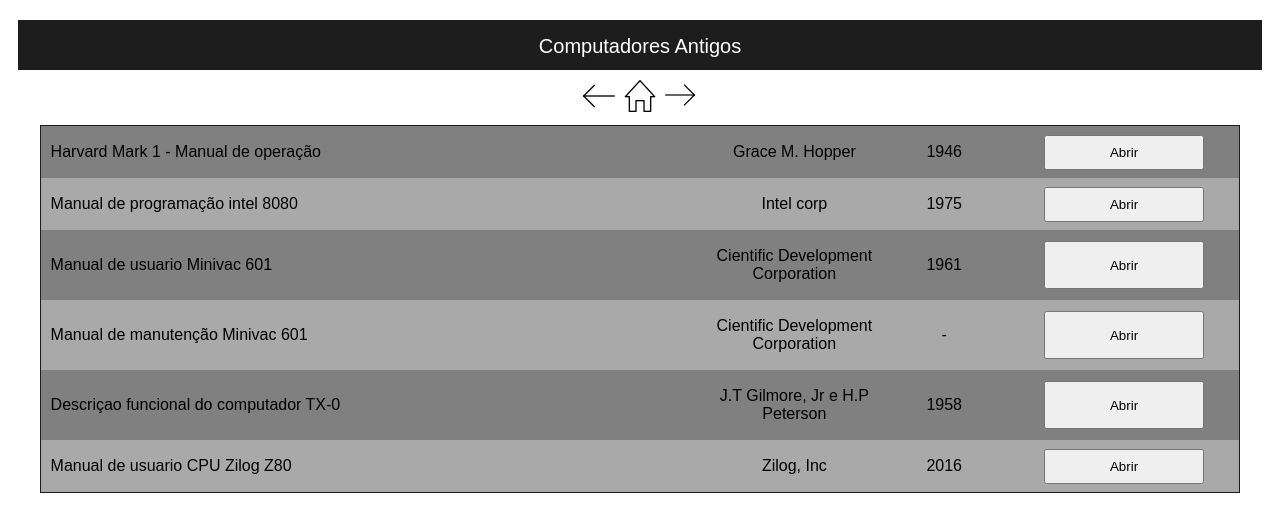
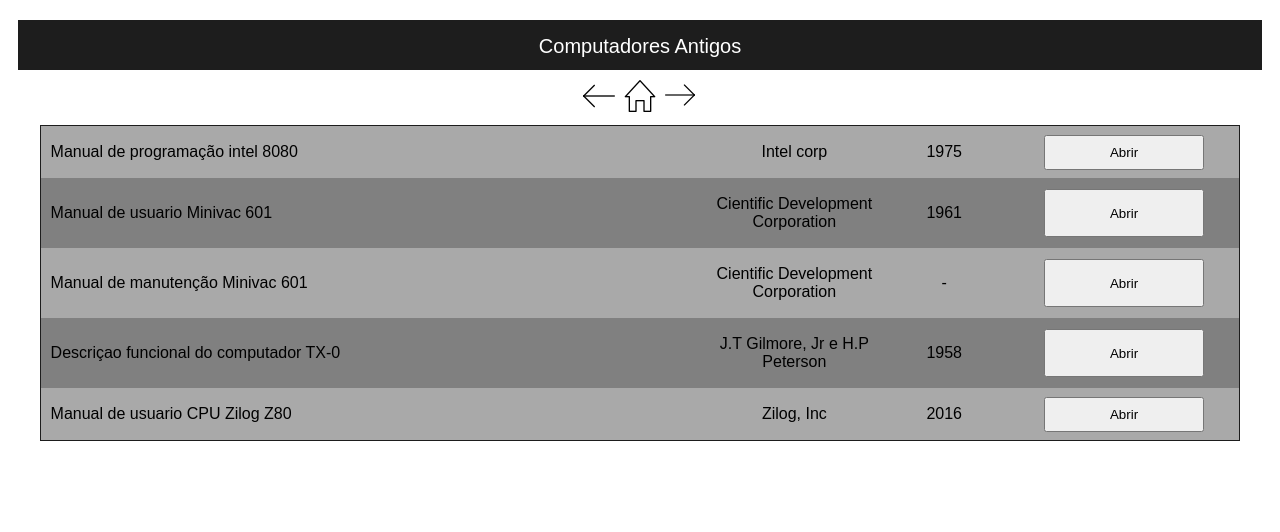
Before and after one commit to bibliotecatecnicadigital/bibliotecatecnicadigital.github.io, a plain HTML site: page categorias/computadoresantigos.html in a window 1280 px wide. Drawn offline with Linux system fonts and the light colour scheme.

Commit message:
Update computadoresantigos.html

```diff
--- a/categorias/computadoresantigos.html
+++ b/categorias/computadoresantigos.html
@@ -29,21 +29,6 @@
         <div class="conteudo">
 
             <table class="tabela">
-
-                <tr class="E">
-                    <td class="nomelivro">
-                        <p>Harvard Mark 1 - Manual de operação</p>
-                    </td>
-                    <td class="autor">
-                        <p>Grace M. Hopper</p>
-                    </td>
-                    <td class="ano">
-                        <p>1946</p>
-                    </td>
-                    <td class="link">
-                        <a href="../pdfs/MarkI_operMan_1946.pdf" target="_blank"><button class="abrir">Abrir</button></a>
-                    </td>
-                </tr>
 
                 <tr class="C">
                         <td class="nomelivro">
```
